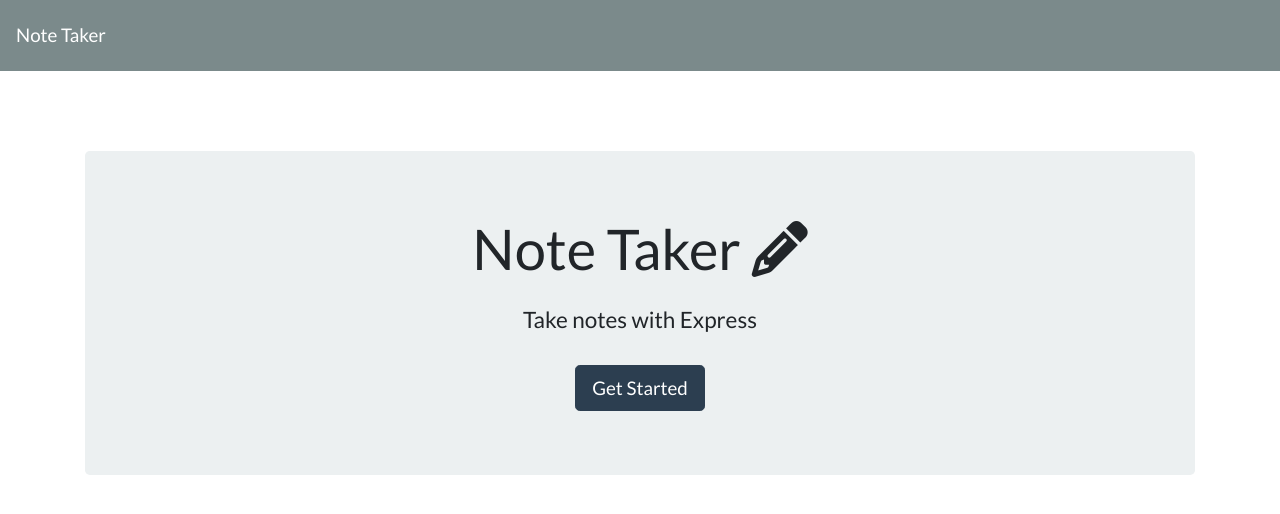
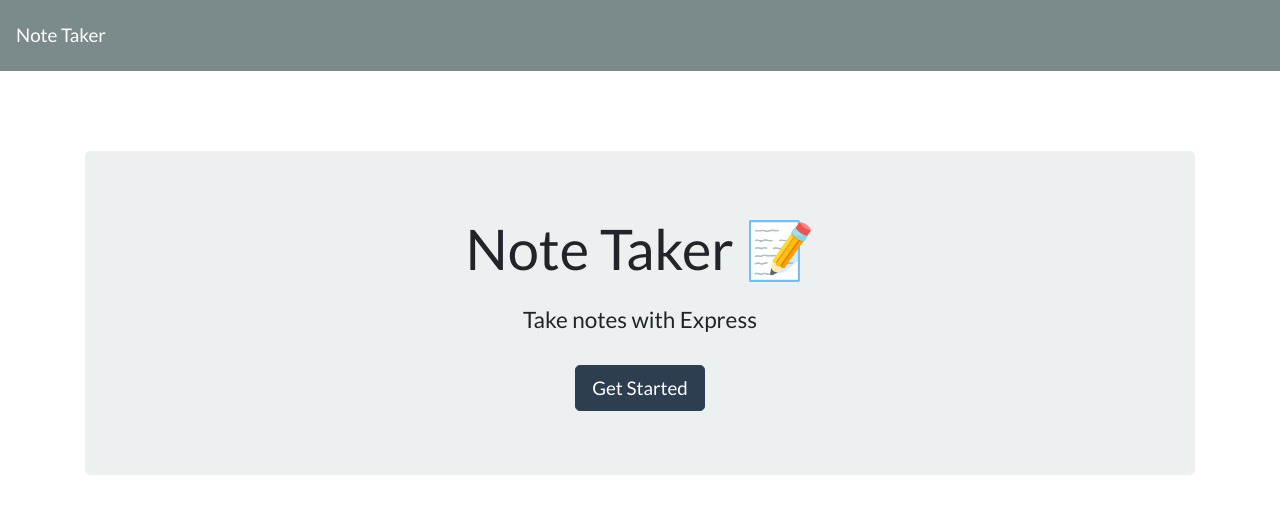
Before and after one commit to NyonjeeZeogar/Note-Taker, a plain HTML site: page public/index.html in a window 1280 px wide. Drawn offline with nearby package versions, Linux system fonts and the light colour scheme; no server answers.

Commit message:
Update index.html

```diff
--- a/public/index.html
+++ b/public/index.html
@@ -18,7 +18,7 @@
   </nav>
   <div class="container">
     <div style="margin-top: 80px;" class="jumbotron text-center">
-      <h1 class="display-4">Note Taker <i class="fas fa-pencil-alt"></i></h1>
+      <h1 class="display-4">Note Taker 📝</h1>
       <h4 class="mt-4">Take notes with Express</h4>
       <a class="btn btn-primary btn-lg mt-4" href="notes.html" role="button">Get Started</a>
     </div>
```
